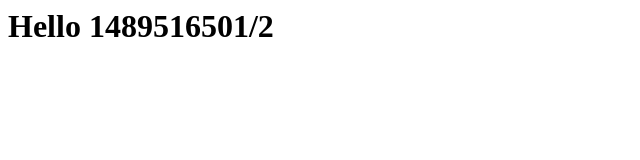
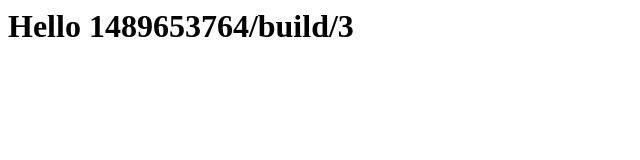
Before and after one commit to retzero/gh-pages-test, a plain HTML site: page index.html in a window 1280 px wide. Shown: the whole page, without its empty margins (0-640 px from the left). Drawn offline with Linux system fonts and the light colour scheme.

Commit message:
1489653764/build/3

```diff
--- a/index.html
+++ b/index.html
@@ -3,7 +3,7 @@
   </head>
   <body>
     <h1>
-Hello 1489516501/2
+Hello 1489653764/build/3
     </h1>
   </body>
 </html>
```
